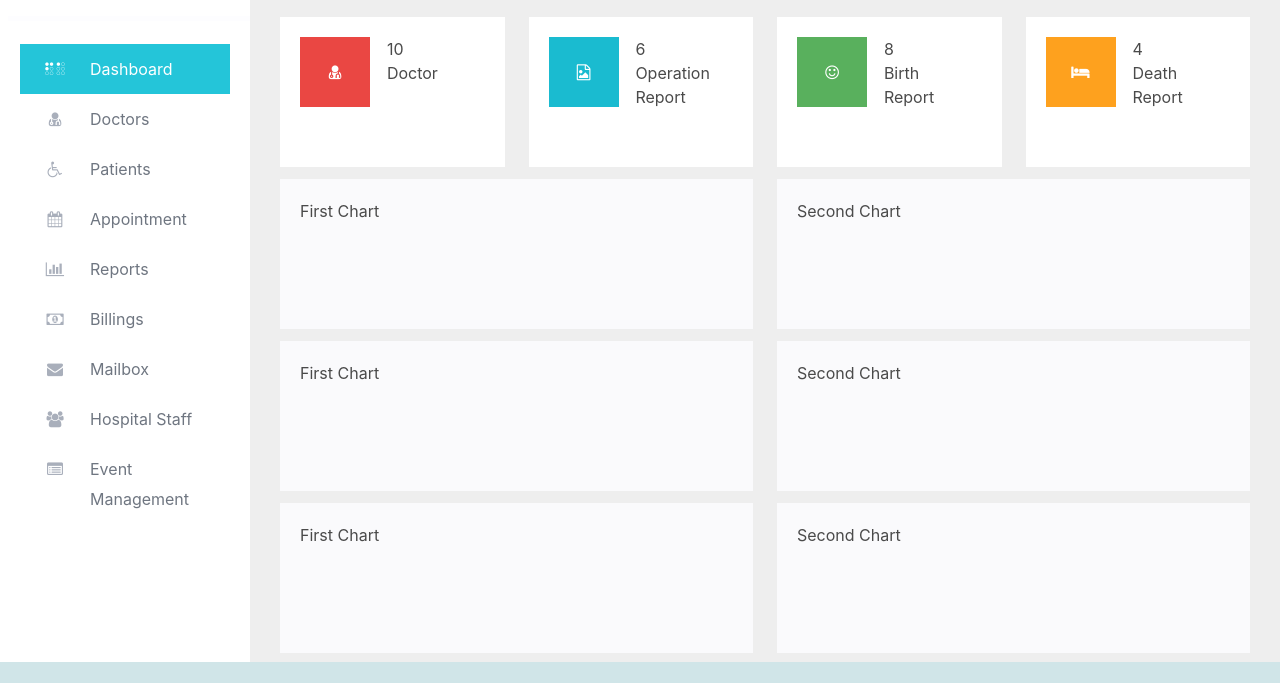
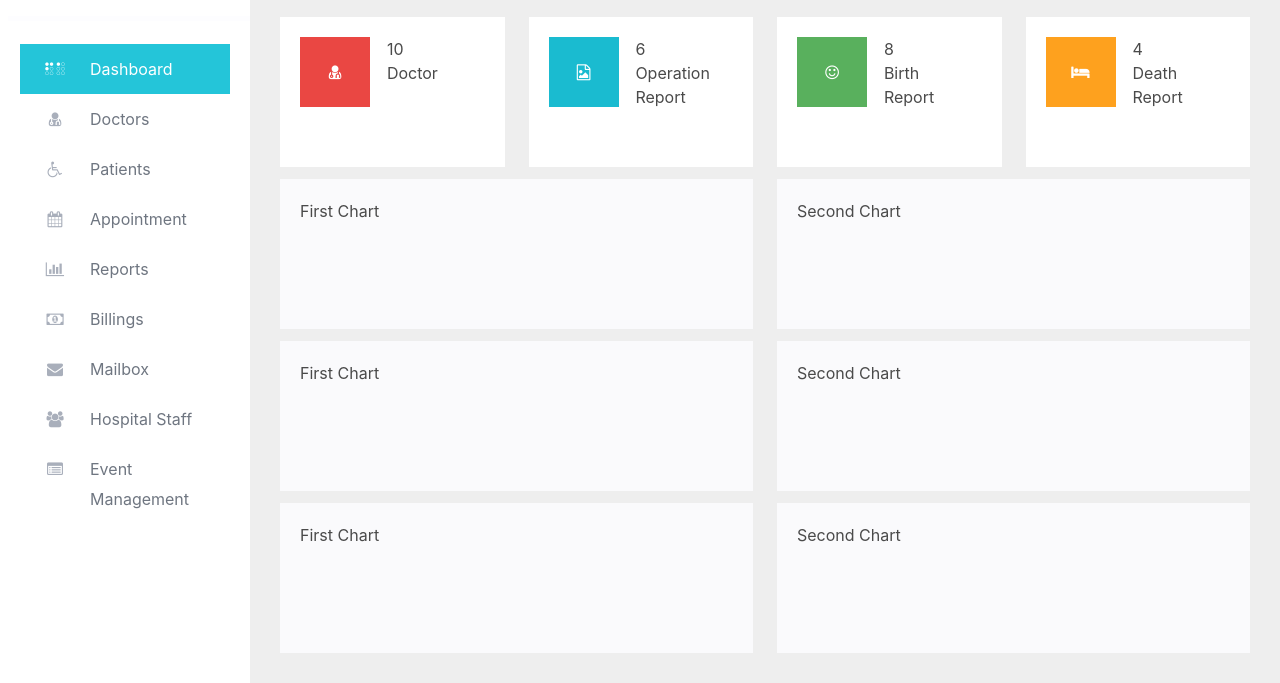
Before and after one commit to samcyn/clinic-matters, a website: page index.html in a window 1280 px wide. Shown: the part 138-821 px from the top of the page. Drawn offline with Linux system fonts and the light colour scheme.

Commit message:
fixed the height issue for the aside and section

```diff
--- a/assets/css/style.css
+++ b/assets/css/style.css
@@ -15,7 +15,7 @@
 }
 
 main{
-	height: calc(100% - 52px);
+	min-height: calc(100% - 52px);
 	position: relative;
 }
 
```
Also changed, not shown: assets/img/icon/Doctor1.jpg (added).
